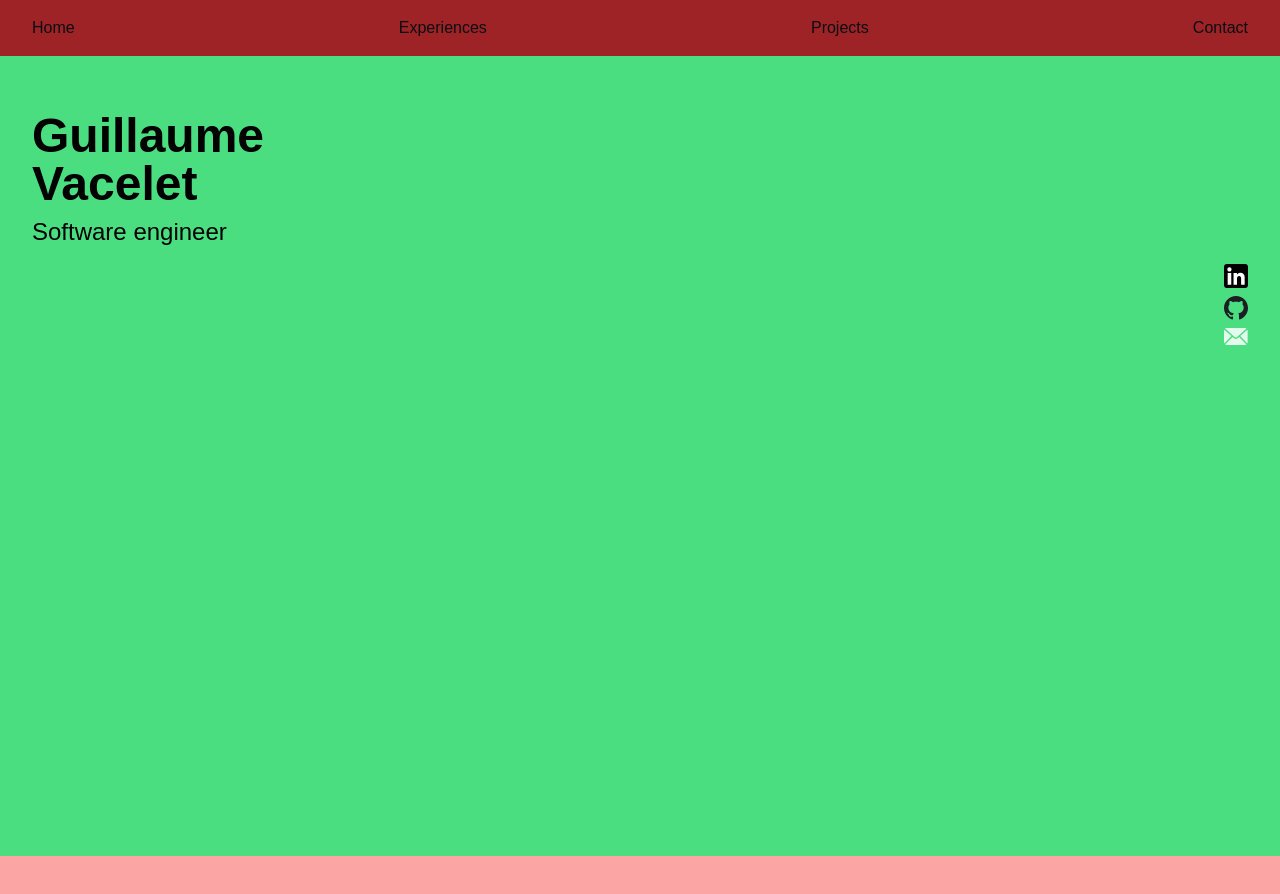
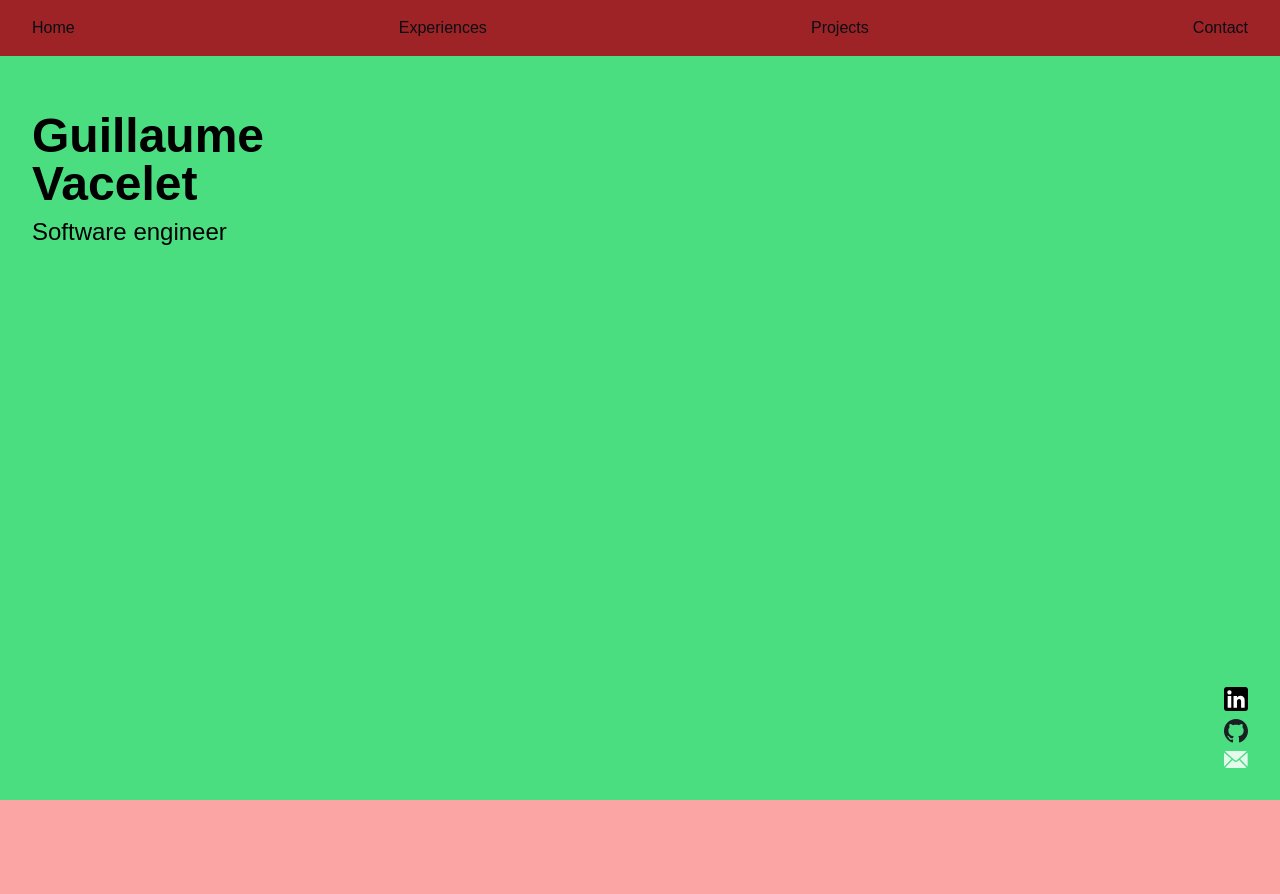
Before and after one commit to Guillaume-Vacelet/portfolio, a Next.js app: page / in a window 1280 px wide. Shown: the top 894 px of the page. Built offline with nearby package versions, Linux system fonts and the light colour scheme.

Commit message:
🩹 fixed home section height

```diff
--- a/src/app/page.tsx
+++ b/src/app/page.tsx
@@ -19,7 +19,8 @@ export default function Home() {
     <div className="w-full h-full flex flex-col bg-slate-700">
       <Navbar navLinks={navLinks} />
 
-      <section id="home" className="w-full h-screen flex flex-col p-8 bg-green-400 pt-[var(--header-h)] box-border">
+      <section id="home" className="w-full flex flex-col justify-between p-8 bg-green-400 pt-[var(--header-h)] box-border"
+        style={{height: "calc(100vh - var(--header-h))"}}>
         <div>
           <h1 className="text-5xl font-bold pb-2">Guillaume <br /> Vacelet</h1>
           <h2 className="text-2xl font-medium pb-4">Software engineer</h2>
```
